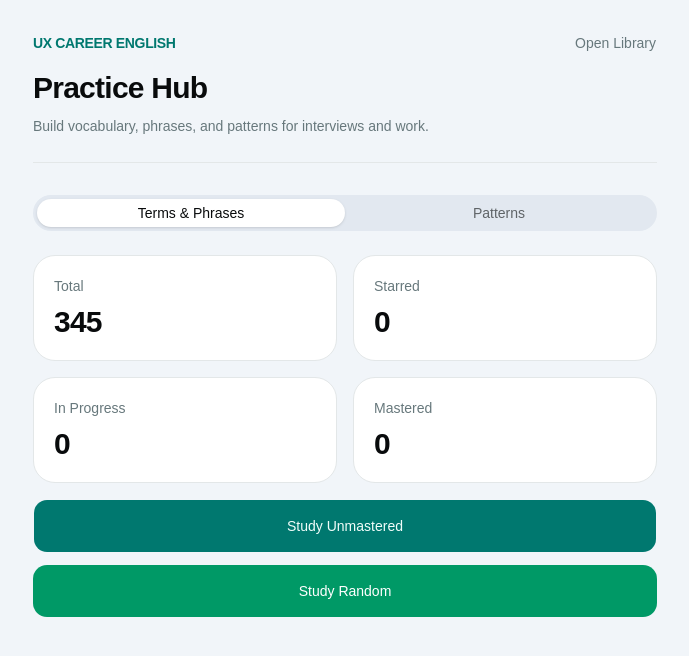
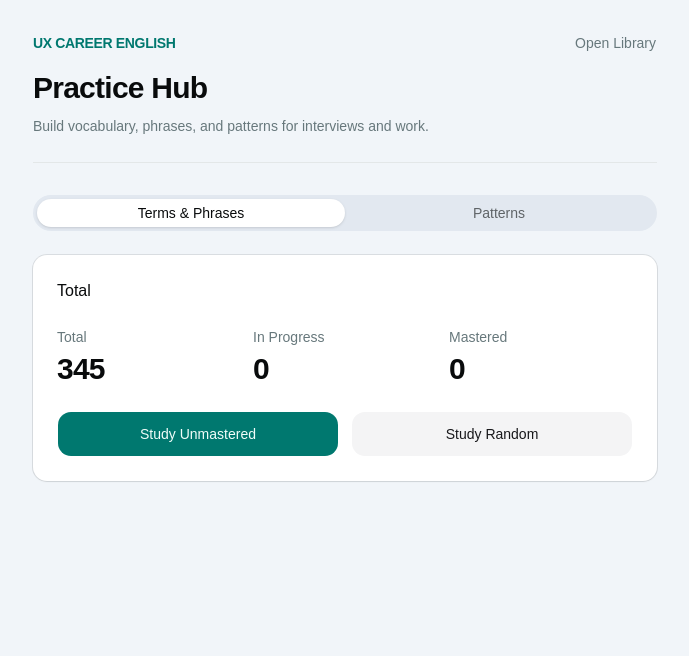
Before and after one commit to RRRick-code/ux-career-english, a React (Vite) app: page / in a window 1280 px wide. Shown: the top 656 px of the page, without its empty margins (295-984 px from the left). Built offline with nearby package versions, Linux system fonts and the light colour scheme.

Commit message:
split total and starred

```diff
--- a/src/app.tsx
+++ b/src/app.tsx
@@ -11,6 +11,7 @@ export function App() {
         <Routes>
           <Route element={<HomePage />} path="/" />
           <Route element={<LibraryPage />} path="/library" />
+          <Route element={<StudyPage />} path="/study/:scopeOrMode/:pool/:mode" />
           <Route element={<StudyPage />} path="/study/:scopeOrMode/:mode?" />
           <Route element={<Navigate replace to="/" />} path="*" />
         </Routes>
--- a/src/lib/study.ts
+++ b/src/lib/study.ts
@@ -2,6 +2,7 @@ import type {
   FeedbackRating,
   LanguageItem,
   LearningRecordMap,
+  StudyPool,
   StudyScope,
   StudyMode,
 } from "@/types";
@@ -19,19 +20,23 @@ export function shuffleItems<T>(input: T[]): T[] {
 export function buildStudyRound(
   allItems: LanguageItem[],
   records: LearningRecordMap,
+  scope: StudyScope,
+  pool: StudyPool,
   mode: StudyMode,
-  scope: StudyScope,
 ) {
   const scopeItems = allItems.filter((item) =>
     scope === "pattern" ? item.kind === "pattern" : item.kind !== "pattern",
   );
 
+  const poolItems =
+    pool === "starred"
+      ? scopeItems.filter((item) => getLearningRecord(records, item.id).starred)
+      : scopeItems;
+
   const candidates =
     mode === "random"
-      ? scopeItems
-      : mode === "starred"
-      ? scopeItems.filter((item) => getLearningRecord(records, item.id).starred)
-      : scopeItems.filter((item) => {
+      ? poolItems
+      : poolItems.filter((item) => {
           const record = getLearningRecord(records, item.id);
           return (
             record.status === "not_started" || record.status === "in_progress"
--- a/src/pages/home-page.tsx
+++ b/src/pages/home-page.tsx
@@ -1,6 +1,5 @@
 import { useMemo, useState } from "react";
 import { Link } from "react-router-dom";
-import { Star } from "lucide-react";
 import { AppShell } from "@/components/app-shell";
 import {
   AlertDialog,
@@ -14,10 +13,25 @@ import {
   AlertDialogTrigger,
 } from "@/components/ui/alert-dialog";
 import { Button } from "@/components/ui/button";
+import {
+  Card,
+  CardContent,
+  CardFooter,
+  CardHeader,
+  CardTitle,
+} from "@/components/ui/card";
 import { Tabs, TabsContent, TabsList, TabsTrigger } from "@/components/ui/tabs";
 import { items } from "@/lib/content";
-import { countStarred, countStatuses, getStatusLabel } from "@/lib/learning";
+import { countStatuses, getStatusLabel } from "@/lib/learning";
+import { getLearningRecord } from "@/lib/storage";
 import { useLearningRecords } from "@/hooks/use-learning-records";
+import type {
+  LanguageItem,
+  LearningRecordMap,
+  StudyMode,
+  StudyPool,
+  StudyScope,
+} from "@/types";
 
 export function HomePage() {
   const [activeTab, setActiveTab] = useState(() => {
@@ -39,27 +53,19 @@ export function HomePage() {
     [],
   );
   const termPhraseStats = useMemo(
-    () => ({
-      total: termPhraseItems.length,
-      starred: countStarred(termPhraseItems, records),
-      statuses: countStatuses(termPhraseItems, records),
-    }),
+    () => buildOverviewStats(termPhraseItems, records),
     [records, termPhraseItems],
   );
   const patternStats = useMemo(
-    () => ({
-      total: patternItems.length,
-      starred: countStarred(patternItems, records),
-      statuses: countStatuses(patternItems, records),
-    }),
+    () => buildOverviewStats(patternItems, records),
     [patternItems, records],
   );
   const termPhraseHasProgress =
-    termPhraseStats.statuses.in_progress > 0 ||
-    termPhraseStats.statuses.mastered > 0;
+    termPhraseStats.total.statuses.in_progress > 0 ||
+    termPhraseStats.total.statuses.mastered > 0;
   const patternHasProgress =
-    patternStats.statuses.in_progress > 0 ||
-    patternStats.statuses.mastered > 0;
+    patternStats.total.statuses.in_progress > 0 ||
+    patternStats.total.statuses.mastered > 0;
 
   return (
     <AppShell
@@ -83,32 +89,6 @@ export function HomePage() {
 
           <TabsContent value="terms">
             <OverviewPanel
-              actions={
-                <>
-                  <Button asChild className="h-auto w-full rounded-xl px-4 py-4">
-                    <Link to="/study/term-phrase/reinforcement">
-                      Study Unmastered
-                    </Link>
-                  </Button>
-                  <Button
-                    asChild
-                    className="h-auto w-full rounded-xl border-0 bg-emerald-600 px-4 py-4 text-white hover:bg-emerald-500"
-                  >
-                    <Link to="/study/term-phrase/random">Study Random</Link>
-                  </Button>
-                  {termPhraseStats.starred > 0 ? (
-                    <Button
-                      asChild
-                      className="h-auto w-full rounded-xl border-0 bg-emerald-600 px-4 py-4 text-white hover:bg-emerald-500"
-                    >
-                      <Link to="/study/term-phrase/starred">
-                        <Star className="size-3.5 fill-current" />
-                        Study Starred
-                      </Link>
-                    </Button>
-                  ) : null}
-                </>
-              }
               footer={
                 termPhraseHasProgress ? (
                   <ClearProgressDialog
@@ -118,38 +98,13 @@ export function HomePage() {
                   />
                 ) : null
               }
+              scope="term_phrase"
               stats={termPhraseStats}
             />
           </TabsContent>
 
           <TabsContent value="patterns">
             <OverviewPanel
-              actions={
-                <>
-                  <Button asChild className="h-auto w-full rounded-xl px-4 py-4">
-                    <Link to="/study/pattern/reinforcement">
-                      Study Unmastered
-                    </Link>
-                  </Button>
-                  <Button
-                    asChild
-                    className="h-auto w-full rounded-xl border-0 bg-emerald-600 px-4 py-4 text-white hover:bg-emerald-500"
-                  >
-                    <Link to="/study/pattern/random">Study Random</Link>
-                  </Button>
-                  {patternStats.starred > 0 ? (
-                    <Button
-                      asChild
-                      className="h-auto w-full rounded-xl border-0 bg-emerald-600 px-4 py-4 text-white hover:bg-emerald-500"
-                    >
-                      <Link to="/study/pattern/starred">
-                        <Star className="size-3.5 fill-current" />
-                        Study Starred
-                      </Link>
-                    </Button>
-                  ) : null}
-                </>
-              }
               footer={
                 patternHasProgress ? (
                   <ClearProgressDialog
@@ -159,6 +114,7 @@ export function HomePage() {
                   />
                 ) : null
               }
+              scope="pattern"
               stats={patternStats}
             />
           </TabsContent>
@@ -170,27 +126,129 @@ export function HomePage() {
 
 function OverviewPanel({
   stats,
-  actions,
+  scope,
   footer,
 }: {
-  stats: {
-    total: number;
-    starred: number;
-    statuses: ReturnType<typeof countStatuses>;
-  };
-  actions: React.ReactNode;
+  stats: OverviewStats;
+  scope: StudyScope;
   footer?: React.ReactNode;
 }) {
   return (
-    <div className="space-y-4">
-      <div className="grid grid-cols-2 gap-4">
-        <StatCard label="total" count={stats.total} />
-        <StatCard label="starred" count={stats.starred} />
-        <StatCard label="in_progress" count={stats.statuses.in_progress} />
-        <StatCard label="mastered" count={stats.statuses.mastered} />
+    <div className="flex flex-col gap-4">
+      <StudyPoolCard
+        pool="total"
+        scope={scope}
+        stats={stats.total}
+        title="Total"
+      />
+      {stats.starred.total > 0 ? (
+        <StudyPoolCard
+          pool="starred"
+          scope={scope}
+          stats={stats.starred}
+          title="Starred"
+        />
+      ) : null}
+      {footer ? <div className="flex justify-center">{footer}</div> : null}
+    </div>
+  );
+}
+
+type PoolStats = {
+  total: number;
+  statuses: ReturnType<typeof countStatuses>;
+};
+
+type OverviewStats = {
+  total: PoolStats;
+  starred: PoolStats;
+};
+
+function buildOverviewStats(
+  scopeItems: LanguageItem[],
+  records: LearningRecordMap,
+): OverviewStats {
+  const starredItems = scopeItems.filter(
+    (item) => getLearningRecord(records, item.id).starred,
+  );
+
+  return {
+    total: buildPoolStats(scopeItems, records),
+    starred: buildPoolStats(starredItems, records),
+  };
+}
+
+function buildPoolStats(
+  poolItems: LanguageItem[],
+  records: LearningRecordMap,
+): PoolStats {
+  return {
+    total: poolItems.length,
+    statuses: countStatuses(poolItems, records),
+  };
+}
+
+function StudyPoolCard({
+  title,
+  stats,
+  scope,
+  pool,
+}: {
+  title: "Total" | "Starred";
+  stats: PoolStats;
+  scope: StudyScope;
+  pool: StudyPool;
+}) {
+  return (
+    <Card>
+      <CardHeader>
+        <CardTitle>{title}</CardTitle>
+      </CardHeader>
+      <CardContent>
+        <div className="grid grid-cols-3 gap-3">
+          <StatMetric label={title} count={stats.total} />
+          <StatMetric
+            label={getStatusLabel("in_progress")}
+            count={stats.statuses.in_progress}
+          />
+          <StatMetric
+            label={getStatusLabel("mastered")}
+            count={stats.statuses.mastered}
+          />
+        </div>
+      </CardContent>
+      <CardFooter className="grid grid-cols-2 gap-3">
+        <Button asChild className="h-auto rounded-xl px-3 py-3">
+          <Link to={buildStudyPath(scope, pool, "reinforcement")}>
+            Study Unmastered
+          </Link>
+        </Button>
+        <Button
+          asChild
+          className="h-auto rounded-xl px-3 py-3"
+          variant="secondary"
+        >
+          <Link to={buildStudyPath(scope, pool, "random")}>Study Random</Link>
+        </Button>
+      </CardFooter>
+    </Card>
+  );
+}
+
+function buildStudyPath(scope: StudyScope, pool: StudyPool, mode: StudyMode) {
+  const routeScope = scope === "pattern" ? "pattern" : "term-phrase";
+  return `/study/${routeScope}/${pool}/${mode}`;
+}
+
+function StatMetric({ label, count }: { label: string; count: number }) {
+  return (
+    <div className="min-w-0">
+      <div className="truncate text-xs text-muted-foreground sm:text-sm">
+        {label}
       </div>
-      <div className="space-y-3">{actions}</div>
-      {footer ? <div className="flex justify-center">{footer}</div> : null}
+      <div className="mt-1 text-2xl font-semibold tracking-tight sm:text-3xl">
+        {count}
+      </div>
     </div>
   );
 }
@@ -234,25 +292,3 @@ function ClearProgressDialog({
     </AlertDialog>
   );
 }
-
-function StatCard({
-  label,
-  count,
-}: {
-  label: "total" | "starred" | "not_started" | "in_progress" | "mastered";
-  count: number;
-}) {
-  const labelText =
-    label === "total"
-      ? "Total"
-      : label === "starred"
-        ? "Starred"
-        : getStatusLabel(label);
-
-  return (
-    <div className="rounded-3xl border bg-white px-5 py-5">
-      <div className="text-sm text-muted-foreground">{labelText}</div>
-      <div className="mt-2 text-3xl font-semibold tracking-tight">{count}</div>
-    </div>
-  );
-}
--- a/src/pages/study-page.tsx
+++ b/src/pages/study-page.tsx
@@ -21,14 +21,16 @@ import type {
   FeedbackRating,
   LanguageItem,
   StudyMode,
+  StudyPool,
   StudyScope,
 } from "@/types";
 
 gsap.registerPlugin(useGSAP);
 
 export function StudyPage() {
-  const { scopeOrMode, mode: routeMode } = useParams<{
+  const { scopeOrMode, pool: routePool, mode: routeMode } = useParams<{
     scopeOrMode?: string;
+    pool?: string;
     mode?: string;
   }>();
   const navigate = useNavigate();
@@ -47,8 +49,8 @@ export function StudyPage() {
   const exampleTextRef = useRef<HTMLDivElement | null>(null);
 
   const routeState = useMemo(
-    () => parseStudyRoute(scopeOrMode, routeMode),
-    [scopeOrMode, routeMode],
+    () => parseStudyRoute(scopeOrMode, routePool, routeMode),
+    [scopeOrMode, routePool, routeMode],
   );
 
   useEffect(() => {
@@ -58,7 +60,13 @@ export function StudyPage() {
     }
 
     // Current round is fixed for the session; record updates must not rebuild it.
-    const round = buildStudyRound(items, records, routeState.mode, routeState.scope);
+    const round = buildStudyRound(
+      items,
+      records,
+      routeState.scope,
+      routeState.pool,
+      routeState.mode,
+    );
     setRoundItems(round.selected);
     setCurrentIndex(0);
     setRevealed(false);
@@ -185,7 +193,7 @@ export function StudyPage() {
           title="No items available"
           description={
             routeState.mode === "reinforcement"
-              ? "All items are currently mastered. Return home or review the library."
+              ? "All items in this pool are currently mastered. Return home or review the library."
               : "There are no language items in the content set yet."
           }
           actions={
@@ -372,57 +380,82 @@ export function StudyPage() {
 
 function parseStudyRoute(
   scopeOrMode?: string,
+  poolOrMode?: string,
   mode?: string,
-): { scope: StudyScope; mode: StudyMode } | null {
+): { scope: StudyScope; pool: StudyPool; mode: StudyMode } | null {
   if (!scopeOrMode) {
     return null;
   }
 
+  const resolveScope = (scope: string): StudyScope | null => {
+    if (scope === "pattern") return "pattern";
+    if (scope === "term-phrase" || scope === "term_phrase") return "term_phrase";
+    return null;
+  };
+
+  const resolvePool = (pool?: string): StudyPool | null => {
+    if (pool === "starred") return "starred";
+    if (pool === "total") return "total";
+    return null;
+  };
+
   const resolveMode = (m?: string): StudyMode => {
     if (m === "reinforcement") return "reinforcement";
-    if (m === "starred") return "starred";
     return "random";
   };
 
-  if (scopeOrMode === "pattern") {
+  const resolvedScope = resolveScope(scopeOrMode);
+  if (resolvedScope) {
+    const scopedPoolOrMode = poolOrMode ?? mode;
+    const resolvedPool = resolvePool(poolOrMode);
+    if (resolvedPool) {
+      return {
+        scope: resolvedScope,
+        pool: resolvedPool,
+        mode: resolveMode(mode),
+      };
+    }
+
     return {
-      scope: "pattern",
-      mode: resolveMode(mode),
-    };
-  }
-
-  if (scopeOrMode === "term-phrase" || scopeOrMode === "term_phrase") {
-    return {
-      scope: "term_phrase",
-      mode: resolveMode(mode),
+      scope: resolvedScope,
+      pool: scopedPoolOrMode === "starred" ? "starred" : "total",
+      mode:
+        scopedPoolOrMode === "starred" ? "random" : resolveMode(scopedPoolOrMode),
     };
   }
 
   if (
     scopeOrMode === "random" ||
-    scopeOrMode === "reinforcement" ||
-    scopeOrMode === "starred"
+    scopeOrMode === "reinforcement"
   ) {
-    return { scope: "term_phrase", mode: scopeOrMode as StudyMode };
+    return {
+      scope: "term_phrase",
+      pool: "total",
+      mode: scopeOrMode as StudyMode,
+    };
+  }
+
+  if (scopeOrMode === "starred") {
+    return {
+      scope: "term_phrase",
+      pool: "starred",
+      mode: "random",
+    };
   }
 
   return null;
 }
 
-function getStudyTitle(routeState: { scope: StudyScope; mode: StudyMode }) {
-  if (routeState.mode === "starred") {
-    return "Starred Items";
-  }
+function getStudyTitle(routeState: {
+  scope: StudyScope;
+  pool: StudyPool;
+  mode: StudyMode;
+}) {
+  const poolLabel = routeState.pool === "starred" ? "Starred" : "";
+  const modeLabel =
+    routeState.mode === "reinforcement" ? "Reinforcement Study" : "Random Study";
 
-  if (routeState.scope === "pattern") {
-    return routeState.mode === "reinforcement"
-      ? "Reinforcement Study"
-      : "Random Study";
-  }
-
-  return routeState.mode === "reinforcement"
-    ? "Reinforcement Study"
-    : "Random Study";
+  return poolLabel ? `${poolLabel} ${modeLabel}` : modeLabel;
 }
 
 function StudyShell({
--- a/src/types.ts
+++ b/src/types.ts
@@ -24,7 +24,8 @@ export type TaxonomyMap = {
   intent: TaxonomyEntry[];
 };
 
-export type StudyMode = "random" | "reinforcement" | "starred";
+export type StudyMode = "random" | "reinforcement";
+export type StudyPool = "total" | "starred";
 export type StudyScope = "term_phrase" | "pattern";
 export type LearningStatus = "not_started" | "in_progress" | "mastered";
 export type DisplayMode = "bilingual" | "english" | "chinese";
```
Also changed, not shown: 1 other file (tests, documents, lock files or other folders).
